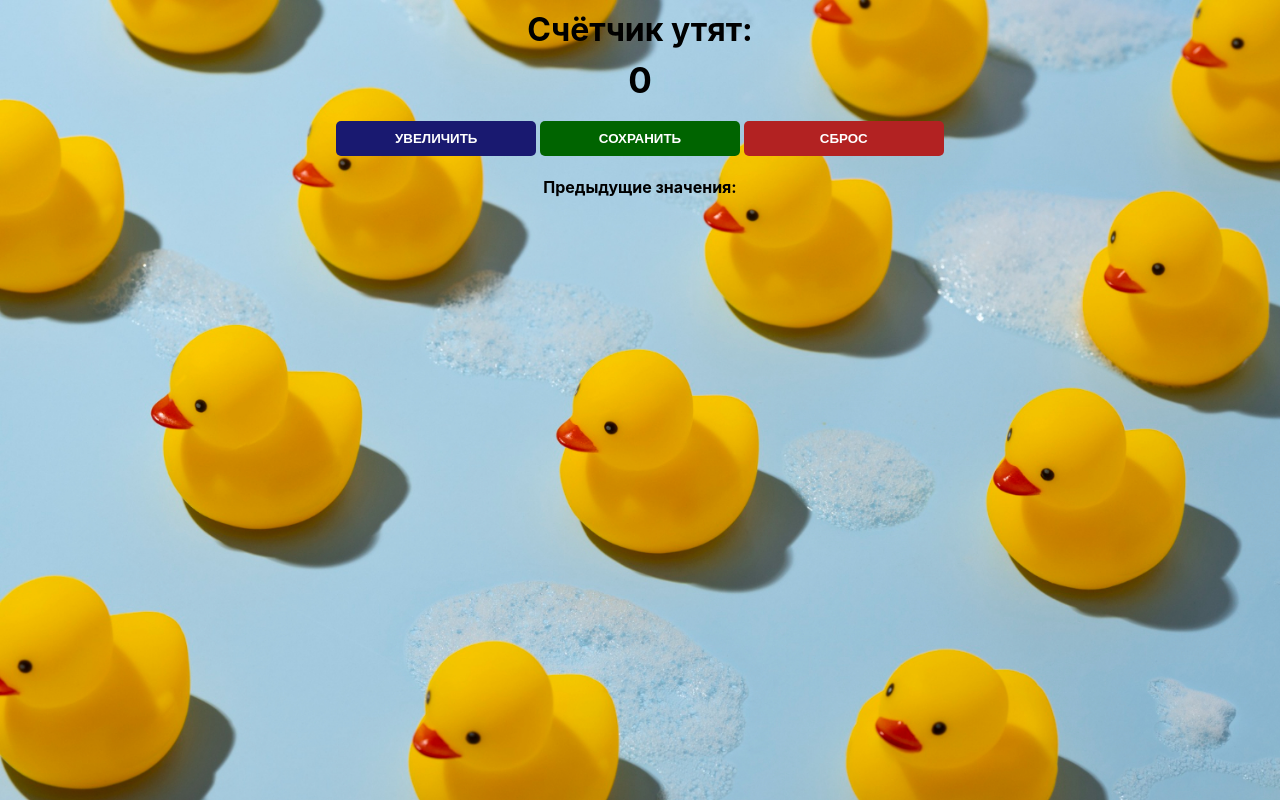
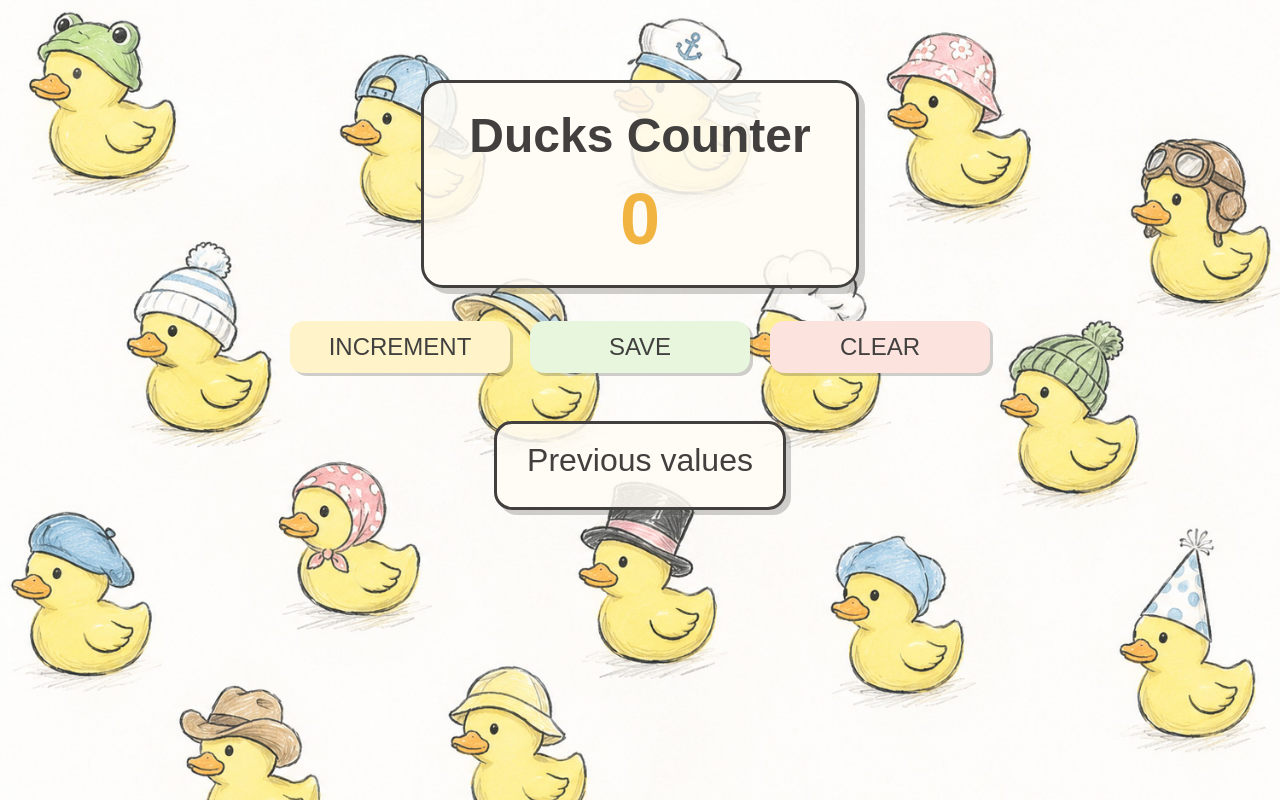
Before and after one commit to Aureliel007/ducks-counter-app, a website built with Parcel: page src/index.html in a window 1280 px wide. Built offline with nearby package versions, Linux system fonts and the light colour scheme; a web font is replaced by a local one.

Commit message:
refactor styles

```diff
--- a/src/index.css
+++ b/src/index.css
@@ -1,43 +1,126 @@
-body {
-    background-image: url('2150673522.jpg');
-    background-size: cover;
-    font-family:
-        -apple-system, BlinkMacSystemFont, 'Segoe UI', Roboto, Oxygen, Ubuntu,
-        Cantarell, 'Open Sans', 'Helvetica Neue', sans-serif;
-    font-weight: bold;
-    text-align: center;
+.yuyu {
+    font-family: 'Yuyu', sans-serif;
+    font-style: normal;
 }
 
-h1 {
-    margin-top: 10px;
-    margin-bottom: 10px;
+.title {
+    font-size: 3rem;
+    font-weight: 700;
 }
 
-h2 {
-    font-size: 35px;
-    margin-top: 0;
-    margin-bottom: 20px;
+.counter {
+    font-size: 4.5rem;
+    font-weight: 700;
+    color: #f2b441;
+}
+
+.text {
+    font-size: 2rem;
+    font-weight: 400;
+    color: #41403e;
+}
+
+.small {
+    font-size: 1rem;
+    font-weight: 400;
+    color: #666;
+}
+
+html,
+body {
+    background-image: url('ducks.jpg');
+    background-size: cover;
+    background-position: center;
+    text-align: center;
+    margin: 0;
+    padding: 40px 0;
+}
+
+.counter-card {
+    display: inline-block;
+    padding: 25px 45px;
+    margin-bottom: 25px;
+
+    background: rgba(255, 252, 245, 0.88);
+    border: 3px solid #41403e;
+    border-radius: 22px;
+
+    box-shadow: 6px 6px 0 rgba(65, 64, 62, 0.25);
+}
+
+.counter-card h1 {
+    margin: 0;
+    color: #41403e;
+}
+
+.counter-card h2 {
+    margin: 15px 0 0;
+}
+
+.buttons {
+    margin-bottom: 25px;
 }
 
 button {
+    width: 220px;
+    padding: 12px 24px;
+    margin: 8px;
+
     border: none;
-    padding-top: 10px;
-    padding-bottom: 10px;
-    color: white;
-    font-weight: bold;
-    width: 200px;
-    margin-bottom: 5px;
-    border-radius: 5px;
+    border-radius: 14px;
+
+    font-family: 'Yuyu', sans-serif;
+    font-size: 1.5rem;
+    color: #41403e;
+
+    cursor: pointer;
+
+    box-shadow: 3px 3px 0 rgba(65, 64, 62, 0.25);
+    transition:
+        transform 0.15s,
+        box-shadow 0.15s;
+}
+
+button:hover {
+    transform: translateY(-2px);
+    box-shadow: 5px 5px 0 rgba(65, 64, 62, 0.25);
+}
+
+button:active {
+    transform: translateY(2px);
+    box-shadow: 1px 1px 0 rgba(65, 64, 62, 0.25);
 }
 
 #increment-btn {
-    background: midnightblue;
+    background: #fff4c9;
 }
 
 #save-btn {
-    background: darkgreen;
+    background: #e7f6dd;
 }
 
 #clear-btn {
-    background: firebrick;
+    background: #fce3de;
 }
+
+.history-card {
+    display: inline-block;
+
+    margin-top: 15px;
+    padding: 18px 30px;
+
+    background: rgba(255, 252, 245, 0.88);
+    border: 3px solid #41403e;
+    border-radius: 18px;
+
+    box-shadow: 5px 5px 0 rgba(65, 64, 62, 0.25);
+}
+
+.history-title {
+    margin: 0 0 10px;
+}
+
+.history-values {
+    margin: 0;
+    line-height: 1.6;
+}
--- a/src/index.html
+++ b/src/index.html
@@ -1,14 +1,29 @@
 <html>
     <head>
+        <link rel="preconnect" href="https://fonts.googleapis.com" />
+        <link rel="preconnect" href="https://fonts.gstatic.com" crossorigin />
+        <link
+            href="https://fonts.googleapis.com/css2?family=Yuyu&display=swap"
+            rel="stylesheet"
+        />
         <link rel="stylesheet" href="index.css" />
     </head>
     <body>
-        <h1>Счётчик утят:</h1>
-        <h2 id="count-el">0</h2>
-        <button id="increment-btn">УВЕЛИЧИТЬ</button>
-        <button id="save-btn">СОХРАНИТЬ</button>
-        <button id="clear-btn">СБРОС</button>
-        <p id="save-el">Предыдущие значения:</p>
+        <div class="counter-card">
+            <h1 class="yuyu title">Ducks Counter</h1>
+            <h2 id="count-el" class="yuyu counter">0</h2>
+        </div>
+
+        <div class="buttons">
+            <button id="increment-btn">INCREMENT</button>
+            <button id="save-btn">SAVE</button>
+            <button id="clear-btn">CLEAR</button>
+        </div>
+
+        <div class="history-card">
+            <p class="yuyu text history-title">Previous values</p>
+            <p id="save-el" class="yuyu small history-values"></p>
+        </div>
         <script src="index.js"></script>
     </body>
 </html>
--- a/src/index.js
+++ b/src/index.js
@@ -18,15 +18,14 @@ function increment() {
 
 function save() {
     previousValues.push(count);
-    let previousValuesStr =
-        'Предыдущие значения: ' + previousValues.join(' - ');
+    let previousValuesStr = previousValues.join(' - ');
     saveEl.textContent = previousValuesStr;
     countEl.textContent = 0;
     count = 0;
 }
 function resetCount() {
     previousValues = [];
-    saveEl.textContent = 'Предыдущие значения: ';
+    saveEl.textContent = '';
     countEl.textContent = 0;
     count = 0;
 }
```
Also changed, not shown: src/index.test.js (+1 -1 lines), src/2150673522.jpg (deleted), src/ducks.jpg (added).
